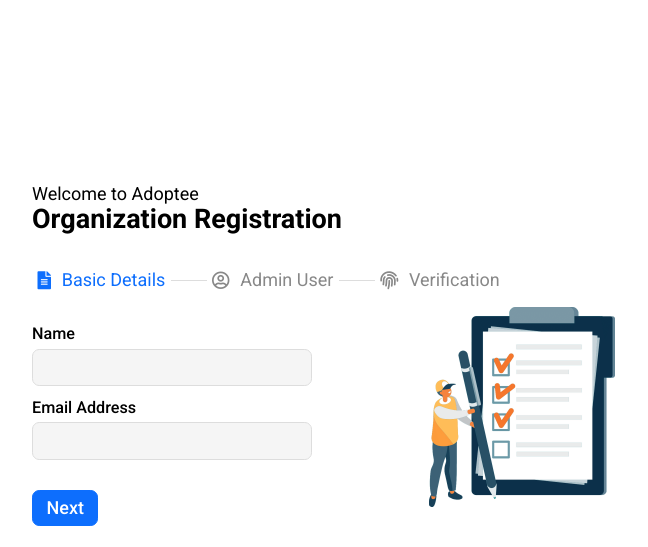
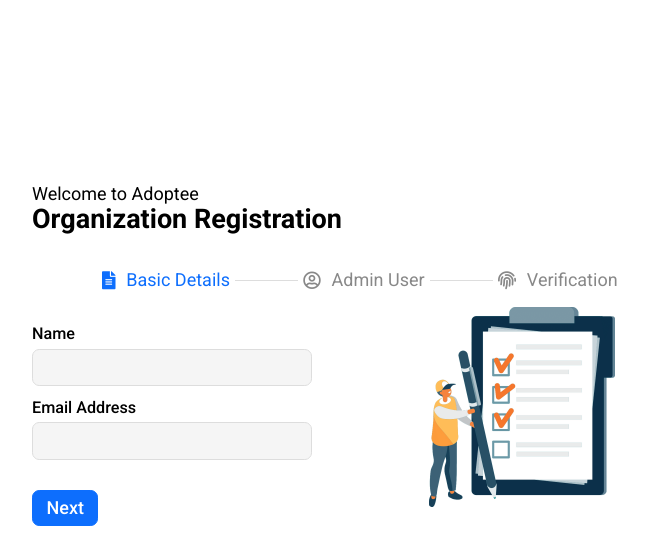
Before and after one commit to dalanad/adoptee, a PHP site: template view/auth/organization_signup.php in a window 1280 px wide. Shown: the top 547 px of the page, without its empty margins (276-924 px from the left). Run offline with PHP 8.4, Linux system fonts and the light colour scheme; the template is opened without the code that fills it, so the values that code supplies are empty.

Commit message:
added styling for a step indicator

```diff
--- a/assets/css/styles.css
+++ b/assets/css/styles.css
@@ -1,4 +1,5 @@
 @import url("https://fonts.googleapis.com/css?family=Roboto:300,400,400i,500,500i,700,700i,800");
+
 :root {
 	--bg: #fff;
 	--color: black;
@@ -22,12 +23,11 @@
 	--font-family: "Roboto", sans-serif;
 	--border: 1px solid var(--gray-3);
 	--bg-hover: #eee;
-	--bg-gradient: linear-gradient(
-		-135deg,
-		hsl(197deg 100% 49%) 0%,
-		hsl(197deg 100% 70%) 100%
-	);
+	--bg-gradient: linear-gradient(-135deg,
+			hsl(197deg 100% 49%) 0%,
+			hsl(197deg 100% 70%) 100%);
 }
+
 body,
 html {
 	margin: 0;
@@ -46,28 +46,36 @@
 .orange {
 	--primary: var(--orange);
 }
+
 .red {
 	--primary: var(--danger);
 }
+
 .pink {
 	--primary: deeppink;
 }
+
 .blue {
 	--primary: var(--info);
 }
+
 .green {
 	--primary: var(--success);
 }
+
 .rounded {
 	border-radius: 1rem;
 }
+
 .container {
 	max-width: 1200px;
 	margin: 0 auto;
 }
+
 :focus {
 	outline: none;
 }
+
 .btn {
 	transition: opacity 0.2s ease-in;
 	font: inherit;
@@ -94,33 +102,41 @@
 	color: white;
 	padding: 0 .75rem;
 }
+
 .txt-clr {
 	color: var(--primary);
 }
+
 .btn-blue {
 	background-color: #0ebbff;
 	border: 1px solid #0ebbff;
 }
+
 .btn:hover {
 	opacity: 0.8;
 }
+
 .btn:active {
 	box-shadow: none;
 	opacity: 1;
 }
+
 .btn.outline {
 	background-color: white;
 	color: var(--primary);
 }
+
 .btn-link {
 	color: var(--primary);
 	background: no-repeat;
 	border: none;
 	min-height: 1em;
 }
+
 .btn-icon {
 	padding: 0.2em;
 }
+
 /* header start */
 .header {
 	display: flex;
@@ -129,15 +145,18 @@
 	padding: 0.5rem 1rem;
 	position: relative;
 }
+
 header .logo img {
 	padding: 5px 0;
 	height: 45px;
 }
+
 .more-btn {
 	font-size: 1.2em;
 	display: none;
 	padding-right: 0;
 }
+
 .main-nav {
 	display: flex;
 	flex: 1 1 0;
@@ -146,6 +165,7 @@
 	flex-wrap: wrap;
 	margin: 0 1rem;
 }
+
 .main-nav a {
 	text-decoration: none;
 	font-weight: 500;
@@ -154,15 +174,18 @@
 	transition: text-decoration-color 0.2s ease-in-out;
 	transition: text-decoration-color 0.2s ease-in-out;
 }
+
 .main-nav a:hover {
 	text-decoration: underline;
 	text-decoration-color: var(--primary);
 	text-decoration-thickness: 3px;
 }
+
 @media (max-width: 600px) {
 	.more-btn {
 		display: block;
 	}
+
 	.main-nav {
 		display: none;
 		position: absolute;
@@ -179,19 +202,23 @@
 		justify-content: flex-start;
 		align-items: center;
 	}
+
 	.main-nav .link {
 		margin: 0.6rem 0;
 		font-size: 1.5em;
 		display: block;
 		text-align: center;
 	}
+
 	.main-nav.shown {
 		display: flex;
 	}
+
 	.logo {
 		flex: 1;
 	}
 }
+
 /* header end */
 /* FORMS START */
 .ctrl {
@@ -206,20 +233,28 @@
 	width: 100%;
 	box-sizing: border-box;
 }
+
 .ctrl.sm {
 	padding: 0.1rem;
 }
+
 .ctrl select {
 	padding-bottom: calc(0.3rem - 1px);
 	height: 2.1rem;
 }
+
 .ctrl[type="date"] {
 	padding: 0.3em 0.5em;
 }
+
 .ctrl:disabled {
-	background: var(--bg-hover);
+	background: white;
 	cursor: not-allowed;
+	border-style: dashed;
+	border-color: var(--gray-4);
+	color: var(--gray-5);
 }
+
 .ctrl:focus,
 .ctrl:focus-within {
 	transition: background-color 0.2s ease-in-out, border-color 0.2s ease-in-out,
@@ -227,26 +262,32 @@
 	--muted: var(--primary);
 	border-color: var(--muted);
 	background: white;
+	box-shadow: var(--primary) 0 0px 0px 1px;
 }
+
 .ctrl:hover {
 	transition: background-color 0.2s ease-in-out, border-color 0.2s ease-in-out,
 		background-color 0.2s ease-in-out;
 	background: white;
 }
+
 .ctrl.invalid,
 .ctrl:focus:invalid.validate {
 	--muted: var(--danger);
 }
+
 .ctrl .valid,
 .ctrl:focus:valid.validate {
 	--muted: var(--success);
 }
+
 .ctrl-group {
 	overflow: hidden;
 	display: flex;
 	width: 100%;
 	padding: 0;
 }
+
 .ctrl-group .static {
 	white-space: nowrap;
 	background: var(--gray-2);
@@ -257,39 +298,46 @@
 	flex: 0 !important;
 	width: auto !important;
 }
+
 .ctrl-group .ctrl {
 	flex: 1 1 auto;
 	min-width: 0;
 	width: 1%;
 	border-radius: 0;
 }
+
 .ctrl-group :first-child {
 	border-radius: .4rem 0px 0px .4rem;
 	border-right: 0;
 }
+
 .ctrl-group :last-child {
 	border-radius: 0px .4rem .4rem 0px;
 	border-left: 0;
 }
+
 .field {
 	padding-bottom: 0.5em;
 	display: flex;
 	flex-direction: column;
 	justify-content: start;
 }
-.field > label {
+
+.field>label {
 	display: block;
 	margin-bottom: 0.3em;
 	font-weight: 500;
 	font-size: 0.9em;
 }
+
 .field-msg {
 	font-size: 0.7em;
 	display: block;
 	color: var(--gray-5);
-    margin-top: .2rem;
-    margin-left: .2rem;
+	margin-top: .2rem;
+	margin-left: .2rem;
 }
+
 /* checkbox & radio box */
 .ctrl-check[type="checkbox"],
 .ctrl-radio[type="radio"] {
@@ -298,6 +346,7 @@
 	width: 0.8em;
 	height: 0.8em;
 }
+
 .ctrl-check[type="checkbox"]::before,
 .ctrl-radio[type="radio"]::before {
 	display: block;
@@ -310,26 +359,31 @@
 	top: -0.1em;
 	line-height: 1;
 }
+
 .ctrl-check[type="checkbox"]:checked::before,
 .ctrl-radio[type="radio"]:checked::before {
 	content: "";
 	font-weight: 900;
 	color: var(--primary);
 }
+
 .ctrl-check[type="checkbox"][type="radio"]::before,
 .ctrl-radio[type="radio"][type="radio"]::before {
 	content: "\f111";
 }
+
 .ctrl-check[type="checkbox"][type="radio"]:checked::before,
 .ctrl-radio[type="radio"][type="radio"]:checked::before {
 	content: "\f192";
 }
+
 /* FORMS END */
 .card {
 	box-shadow: var(--shadow);
 	padding: 1rem;
 	border-radius: 8px;
 }
+
 .placeholder-box {
 	background: #eee;
 	border-radius: 8px;
@@ -341,32 +395,40 @@
 	font-size: 1.2em;
 	text-transform: uppercase;
 }
+
 * ::-webkit-scrollbar {
 	width: 5px;
 }
+
 * ::-webkit-scrollbar-thumb {
 	background: var(--primary);
 }
+
 .table {
 	width: 100%;
 }
+
 .table th {
 	text-transform: uppercase;
 	font-size: 0.8rem;
 }
+
 .table td,
 .table th {
 	padding: 0.4rem;
 	line-height: 1;
 	text-align: left;
 }
+
 .table td:first-child,
 .table th:first-child {
 	padding-left: 1rem;
 }
+
 .table th {
 	padding-top: 1rem;
 }
+
 .tag {
 	box-sizing: border-box;
 	font-weight: 500;
@@ -382,3 +444,57 @@
 	vertical-align: middle;
 	font-size: 0.8em;
 }
+
+/* STEP INDICATOR START */
+.stepper {
+	display: flex;
+	flex-wrap: wrap;
+}
+
+.step {
+	padding: 1rem 0;
+	display: flex;
+	align-items: center;
+	/* cursor: pointer; */
+	line-height: 1;
+	border-radius: .4rem;
+	color: var(--gray-5);
+	flex: 1;
+}
+
+/* .step:hover {
+    color: black;
+    transition: all .2s ease-in-out;
+} */
+
+.step.active {
+	color: var(--primary);
+}
+
+.step.active .step-icon {
+	font-weight: 900;
+}
+
+.step:not(:first-child)::before,
+.step:not(:last-child)::after {
+	min-width: 1rem;
+	content: " ";
+	height: .1rem;
+	background-color: var(--gray-3);
+	display: block;
+	flex: 1;
+}
+
+.step-icon,
+.step-title {
+	margin: 0 .3rem;
+	white-space: nowrap;
+}
+
+.step:last-child::after,
+.step:first-child::before {
+	flex: 20;
+	content: " ";
+}
+
+/* STEP INDICATOR END */
```
